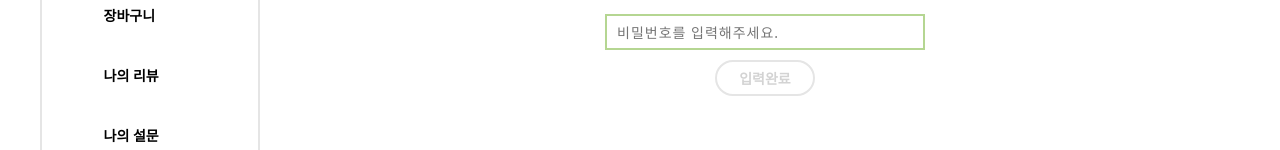
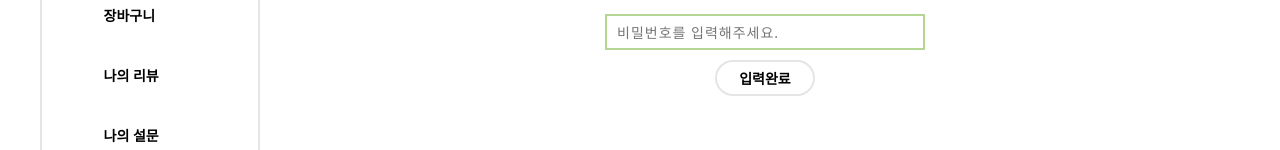
Before and after one commit to hoyaioi/Team-Project, a React (Create React App) app: page /mypage/myinfo in a window 1280 px wide. Shown: the part 485-635 px from the top of the page. Built offline with nearby package versions, Linux system fonts and the light colour scheme.

Commit message:
다른 컴포넌트와 폰트 컬러 일치화

```diff
--- a/src/CSS/MyInfoUp1.css
+++ b/src/CSS/MyInfoUp1.css
@@ -60,7 +60,6 @@
   font-weight: bold;
   width: 100px;
   height: 36px;
-  color: lightgray;
   cursor: pointer;
 }
 
```
